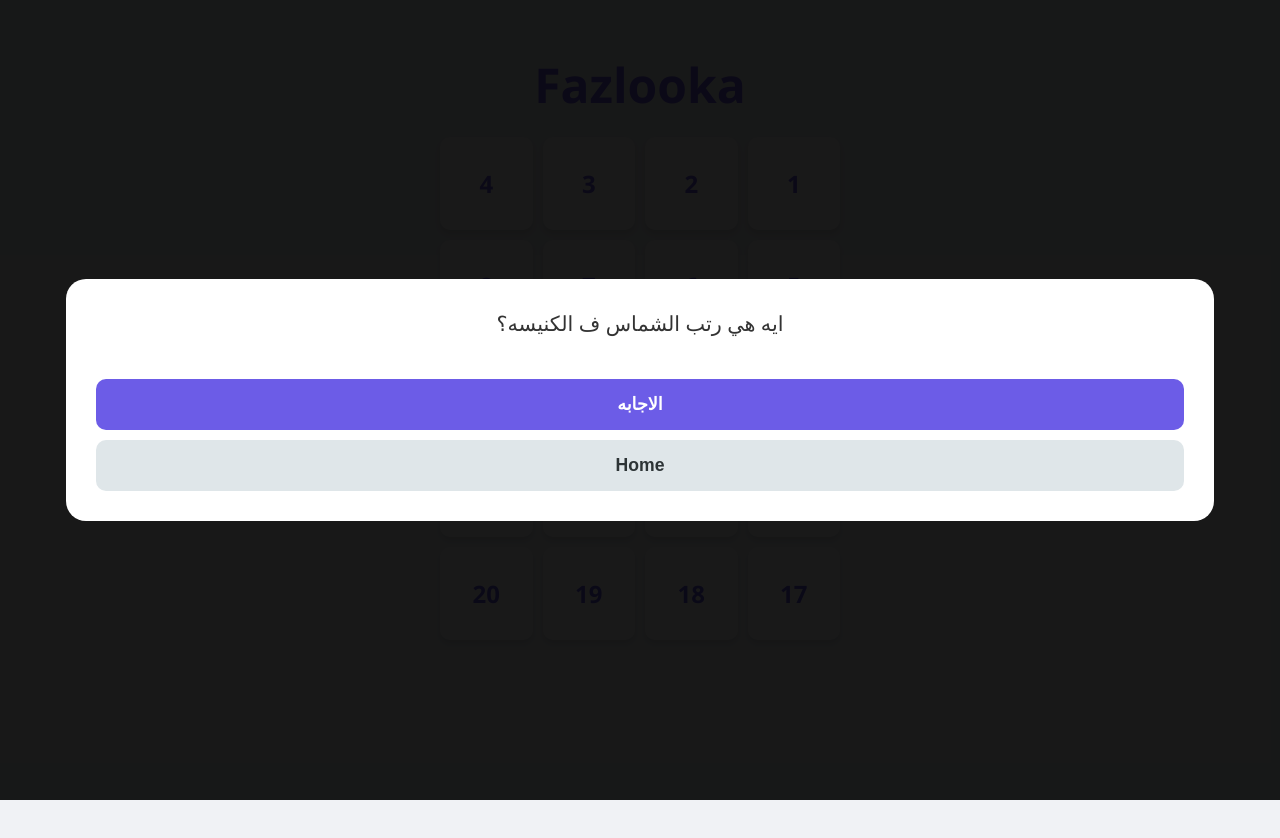
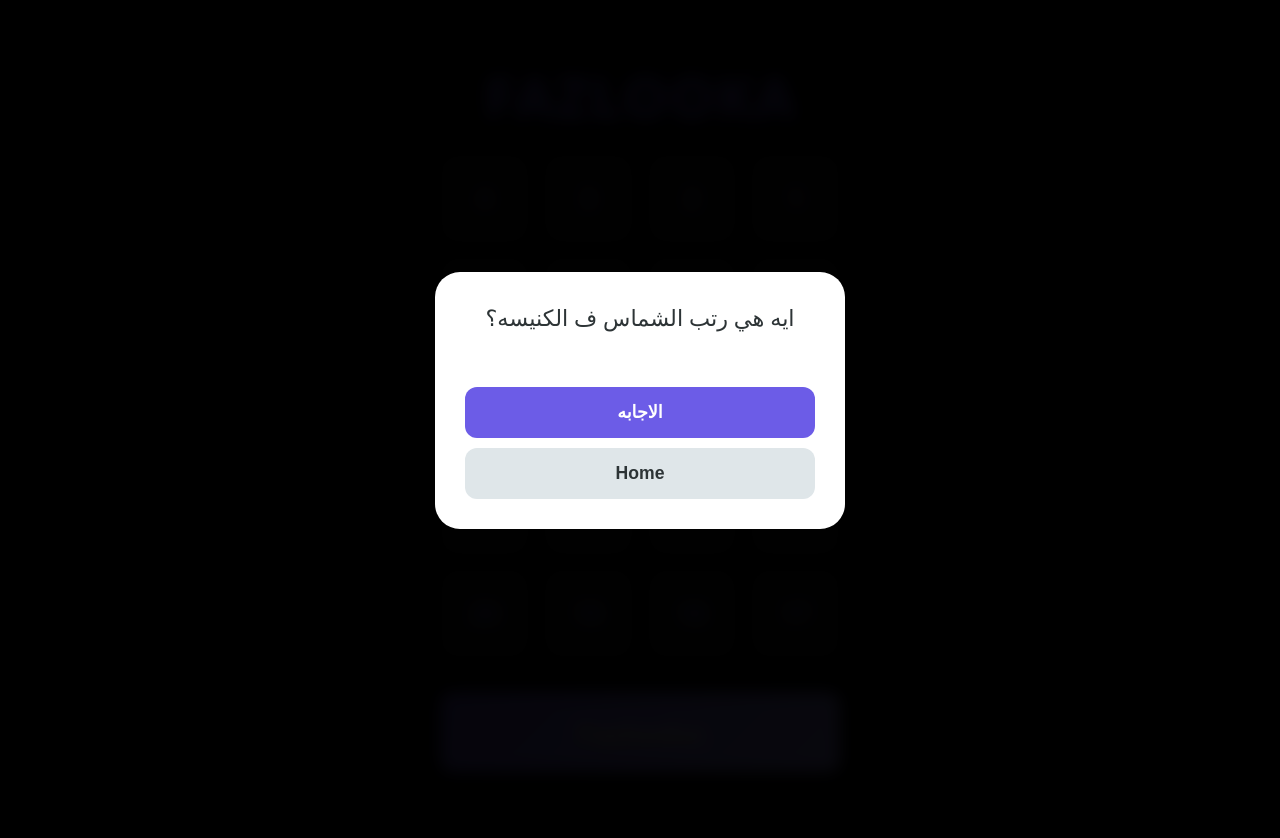
Before and after one commit to Youssef389/Fazlooka, a plain HTML site: page index.html in a window 1280 px wide. Both pictures are taken after a click on the element "10". Before the commit the page ends 800 px from the top, so only its background shows below. Drawn offline with Linux system fonts and the light colour scheme.

Commit message:
Update index.html

```diff
--- a/index.html
+++ b/index.html
@@ -7,30 +7,34 @@
     <style>
         body {
             font-family: 'Segoe UI', sans-serif;
-            background-color: #f0f2f5;
+            background-color: #000000;
             margin: 0;
             display: flex;
             flex-direction: column;
             align-items: center;
             padding: 20px;
+            min-height: 100vh;
         }
 
         h1 {
             color: #6c5ce7;
-            font-size: 3rem;
+            font-size: 3.5rem;
             margin-bottom: 20px;
+            text-transform: uppercase;
+            letter-spacing: 2px;
+            text-shadow: 0 0 15px rgba(108, 92, 231, 0.5);
         }
 
         .grid-container {
             display: grid;
             grid-template-columns: repeat(4, 1fr);
-            gap: 10px;
+            gap: 15px;
             width: 100%;
             max-width: 400px;
         }
 
         .card {
-            background: white;
+            background: #1e1e1e;
             aspect-ratio: 1/1;
             display: flex;
             justify-content: center;
@@ -38,46 +42,84 @@
             font-size: 1.5rem;
             font-weight: bold;
             color: #6c5ce7;
-            border-radius: 10px;
-            box-shadow: 0 4px 6px rgba(0,0,0,0.1);
+            border-radius: 12px;
+            box-shadow: 0 4px 10px rgba(255,255,255,0.05);
             cursor: pointer;
+            transition: all 0.3s ease;
         }
 
-        /* الطبقة اللي بتظهر فوق */
+        /* المربع الكبير المميز تحت */
+        .special-card {
+            grid-column: span 4; /* بياخد العرض كله */
+            background: linear-gradient(135deg, #6c5ce7, #a29bfe);
+            color: white;
+            aspect-ratio: auto;
+            height: 80px;
+            margin-top: 20px;
+            font-size: 1.8rem;
+            text-shadow: 0 2px 4px rgba(0,0,0,0.3);
+        }
+
+        .card.visited {
+            opacity: 0.3;
+            transform: scale(0.9);
+            background: #333;
+        }
+
+        .card:active {
+            transform: scale(0.85);
+        }
+
         .overlay {
             display: none;
             position: fixed;
             top: 0; left: 0; width: 100%; height: 100%;
-            background: rgba(0,0,0,0.9);
+            background: rgba(0,0,0,0.95);
             z-index: 1000;
             justify-content: center;
             align-items: center;
+            backdrop-filter: blur(8px);
         }
 
         .modal {
-            background: white;
+            background: #fff;
             width: 85%;
+            max-width: 350px;
             padding: 30px;
-            border-radius: 20px;
+            border-radius: 25px;
             text-align: center;
+            animation: slideUp 0.4s ease-out;
+        }
+
+        @keyframes slideUp {
+            from { transform: translateY(100px); opacity: 0; }
+            to { transform: translateY(0); opacity: 1; }
         }
 
         .question-text {
-            font-size: 1.3rem;
-            margin-bottom: 20px;
-            color: #333;
-            min-height: 50px;
+            font-size: 1.4rem;
+            margin-bottom: 25px;
+            color: #2d3436;
+            min-height: 60px;
+            line-height: 1.4;
         }
 
         .answer-text {
-            display: none; /* مخفية في الأول */
-            color: #27ae60;
+            display: none;
+            color: #d63031;
             font-weight: bold;
-            font-size: 1.2rem;
+            font-size: 1.3rem;
             margin-bottom: 20px;
-            padding: 10px;
-            background: #f1f1f1;
-            border-radius: 10px;
+            padding: 15px;
+            background: #f8f9fa;
+            border-radius: 15px;
+            border: 2px dashed #6c5ce7;
+            animation: fadeIn 0.3s ease;
+        }
+
+        @keyframes fadeIn {
+            from { opacity: 0; }
+            to { opacity: 1; }
         }
 
         .btn {
@@ -86,14 +128,16 @@
             padding: 15px;
             margin-top: 10px;
             border: none;
-            border-radius: 10px;
+            border-radius: 12px;
             font-size: 1.1rem;
             font-weight: bold;
             cursor: pointer;
+            transition: 0.2s;
         }
 
         .btn-answer { background: #6c5ce7; color: white; }
         .btn-home { background: #dfe6e9; color: #2d3436; }
+        .btn:active { transform: scale(0.98); }
     </style>
 </head>
 <body>
@@ -103,12 +147,16 @@
     <div class="grid-container" id="grid">
         </div>
 
+    <div class="grid-container" style="margin-top: 15px;">
+        <div class="card special-card" onclick="openSpecial()">Fazlooka</div>
+    </div>
+
     <div class="overlay" id="overlay">
         <div class="modal">
             <div class="question-text" id="qText"></div>
             <div class="answer-text" id="aText"></div>
 
-            <button class="btn btn-answer" onclick="showA()">الاجابه</button>
+            <button class="btn btn-answer" id="ansBtn" onclick="showA()">الاجابه</button>
             <button class="btn btn-home" onclick="closeM()">Home</button>
         </div>
     </div>
@@ -141,27 +189,37 @@
         const overlay = document.getElementById('overlay');
         const qText = document.getElementById('qText');
         const aText = document.getElementById('aText');
+        const ansBtn = document.getElementById('ansBtn');
 
-        // رسم المربعات
         questions.forEach((item, i) => {
             const box = document.createElement('div');
             box.className = 'card';
             box.innerText = i + 1;
-            box.onclick = () => {
+            box.onclick = function() {
+                this.classList.add('visited');
+                ansBtn.style.display = 'block'; // تأكيد ظهور الزرار للمربعات العادية
                 qText.innerText = item.q;
                 aText.innerText = item.a;
-                aText.style.display = 'none'; // خبي الإجابة أول ما يفتح
+                aText.style.display = 'none';
                 overlay.style.display = 'flex';
             };
             grid.appendChild(box);
         });
 
+        // وظيفة المربع الكبير
+        function openSpecial() {
+            qText.innerText = "أسرع حد يجيبلي شراب أسود عندي هنا! 🧦";
+            aText.style.display = 'none';
+            ansBtn.style.display = 'none'; // إخفاء زرار الإجابة
+            overlay.style.display = 'flex';
+        }
+
         function showA() {
-            aText.style.display = 'block'; // أظهر الإجابة
+            aText.style.display = 'block';
         }
 
         function closeM() {
-            overlay.style.display = 'none'; // إقفل وارجع Home
+            overlay.style.display = 'none';
         }
     </script>
 </body>
```
